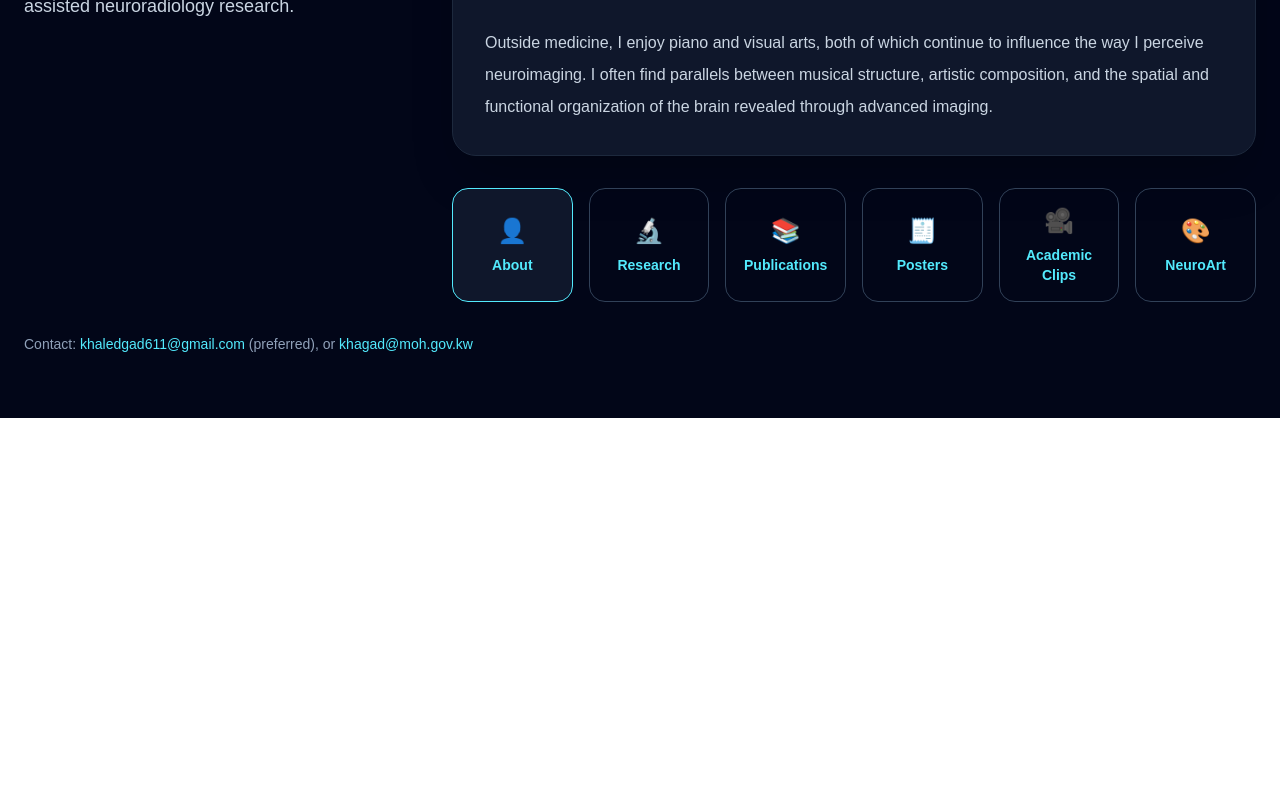
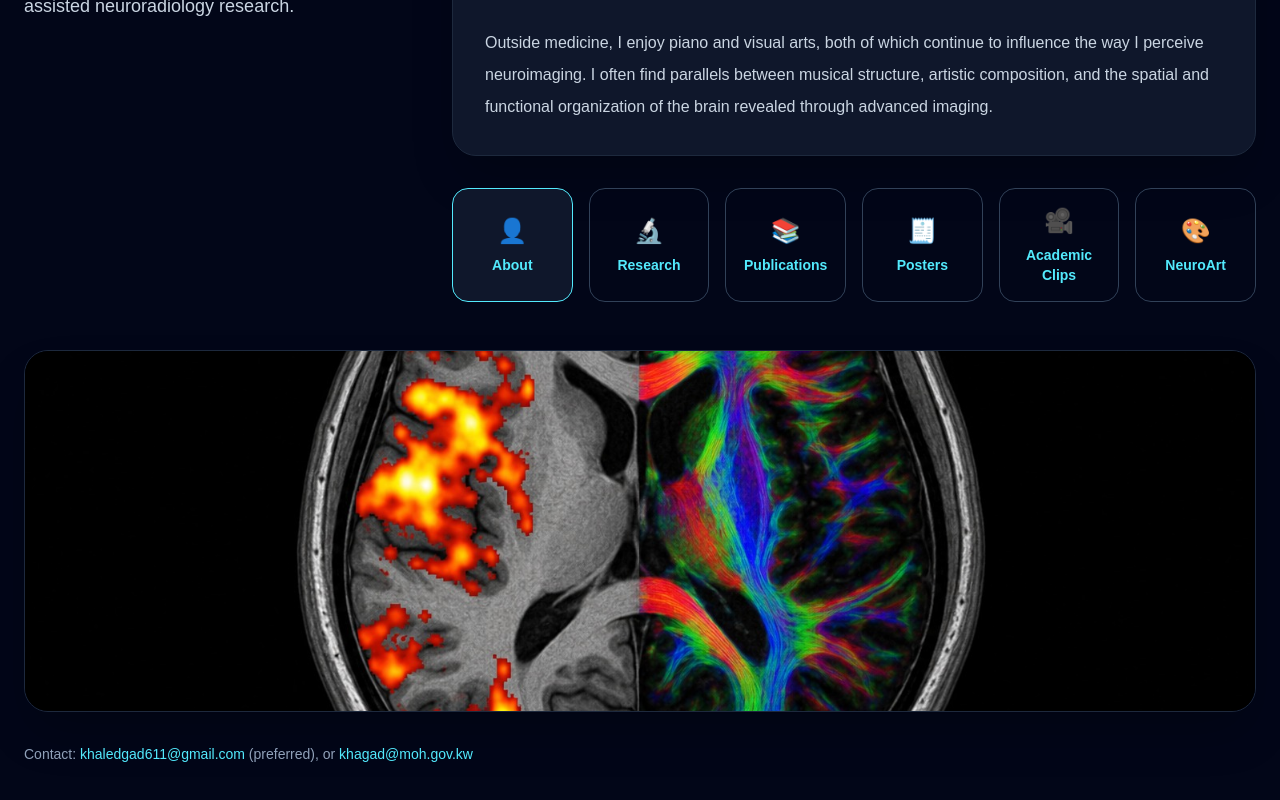
Before and after one commit to khaledneuro/dr-khaled-site, a Next.js app: page / in a window 1280 px wide. Shown: the part 522-1322 px from the top of the page. Before the commit the page ends 940 px from the top, so only its background shows below. Built offline with nearby package versions, Linux system fonts and the light colour scheme.

Commit message:
Improve homepage layout and full-width sections

```diff
--- a/src/app/page.tsx
+++ b/src/app/page.tsx
@@ -8,6 +8,7 @@ import boldFig from "../assets/research/bold.png";
 import ariaFig from "../assets/research/aria.png";
 import maturationFig from "../assets/research/maturation.png";
 import apoeFig from "../assets/research/apoe.png";
+import neuroArtHero from "../assets/neuroimaging-art.png";
 
 export default function Home() {
   const [activeSection, setActiveSection] = useState("about");
@@ -62,11 +63,11 @@ export default function Home() {
                 Over the past several years, I have led the establishment and
                 development of Kuwait’s first dedicated clinical fMRI and DTI
                 service for presurgical planning, building the service from its
-                early stages into a nationally integrated advanced
-                neuroimaging pathway. I remain particularly enthusiastic about
-                supporting neuroradiologists and healthcare institutions
-                interested in establishing, expanding, or optimizing advanced
-                neuroimaging and presurgical planning services.
+                early stages into a nationally integrated advanced neuroimaging
+                pathway. I remain particularly enthusiastic about supporting
+                neuroradiologists and healthcare institutions interested in
+                establishing, expanding, or optimizing advanced neuroimaging and
+                presurgical planning services.
               </p>
 
               <p className="mt-5 text-base leading-8 text-slate-300">
@@ -106,11 +107,22 @@ export default function Home() {
           </div>
         </div>
 
+        <div className="mt-12 overflow-hidden rounded-3xl border border-slate-800 shadow-2xl">
+          <Image
+            src={neuroArtHero}
+            alt="Advanced neuroimaging artistic composite"
+            className="h-[360px] w-full object-cover"
+            priority
+          />
+        </div>
+
         {activeSection !== "about" && (
           <div className="mt-12 w-full rounded-3xl border border-slate-800 bg-slate-900 p-8 shadow-2xl">
             {activeSection === "research" && (
               <section>
-                <h2 className="text-3xl font-bold">Research Agenda</h2>
+                <h2 className="text-3xl font-bold">
+                  My Current Research Projects
+                </h2>
 
                 <div className="mt-8 space-y-12">
                   {[
@@ -185,17 +197,26 @@ export default function Home() {
 
                   <p>
                     • Orbitofrontal dysfunction by fMRI post-COVID.
-        <span className="text-cyan-300"> JAMA Neurology, 2021.</span>
+                    <span className="text-cyan-300">
+                      {" "}
+                      JAMA Neurology, 2021.
+                    </span>
                   </p>
 
                   <p>
                     • GBCA deposition MRI study.
-        <span className="text-cyan-300"> Clinical Imaging, 2022.</span>
+                    <span className="text-cyan-300">
+                      {" "}
+                      Clinical Imaging, 2022.
+                    </span>
                   </p>
 
                   <p>
                     • White matter hyperintensities in migraine.
-        <span className="text-cyan-300"> BMC Neurology, 2022.</span>
+                    <span className="text-cyan-300">
+                      {" "}
+                      BMC Neurology, 2022.
+                    </span>
                   </p>
 
                   <p>
@@ -227,6 +248,16 @@ export default function Home() {
                 >
                   View Google Scholar Profile
                 </a>
+              </section>
+            )}
+
+            {activeSection === "posters" && (
+              <section>
+                <h2 className="text-3xl font-bold">Posters</h2>
+                <p className="mt-5 max-w-4xl leading-8 text-slate-300">
+                  Selected scientific posters and conference materials will be
+                  added here.
+                </p>
               </section>
             )}
 
```
Also changed, not shown: src/assets/neuroimaging-art.png (added). Lines whose indentation alone changed are shown as unchanged.
